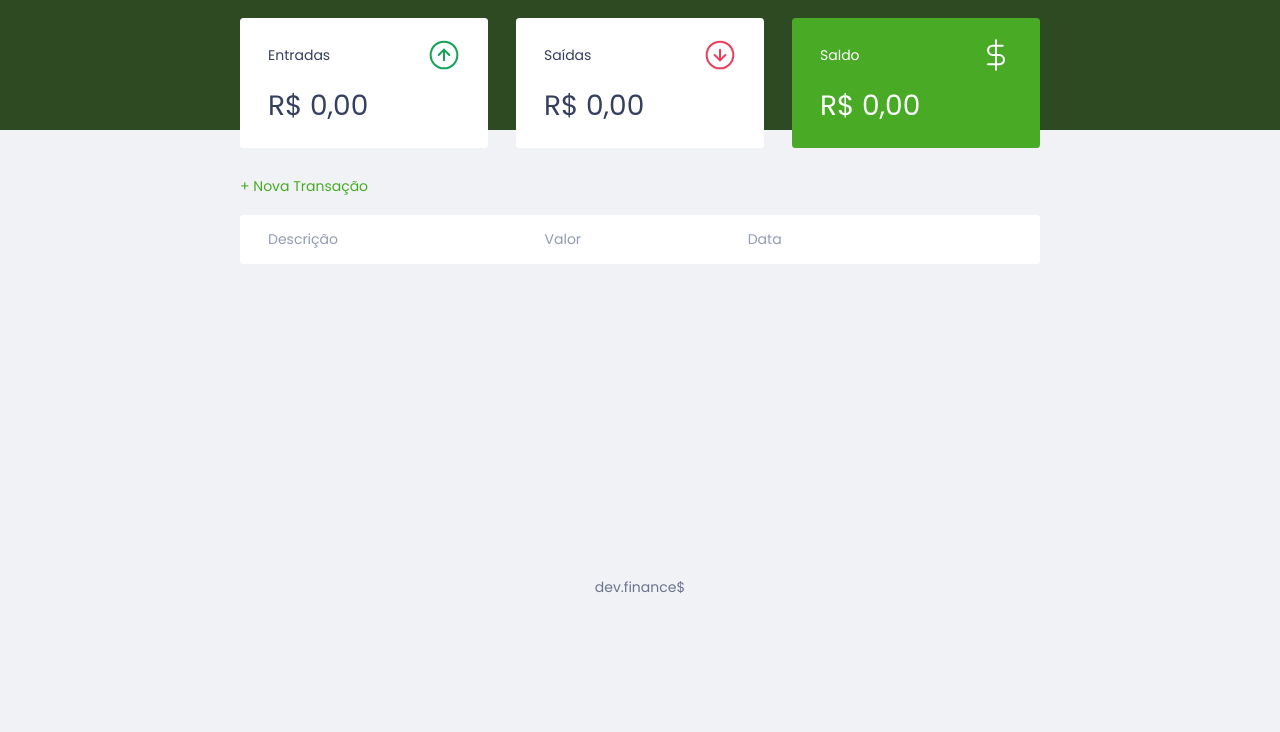
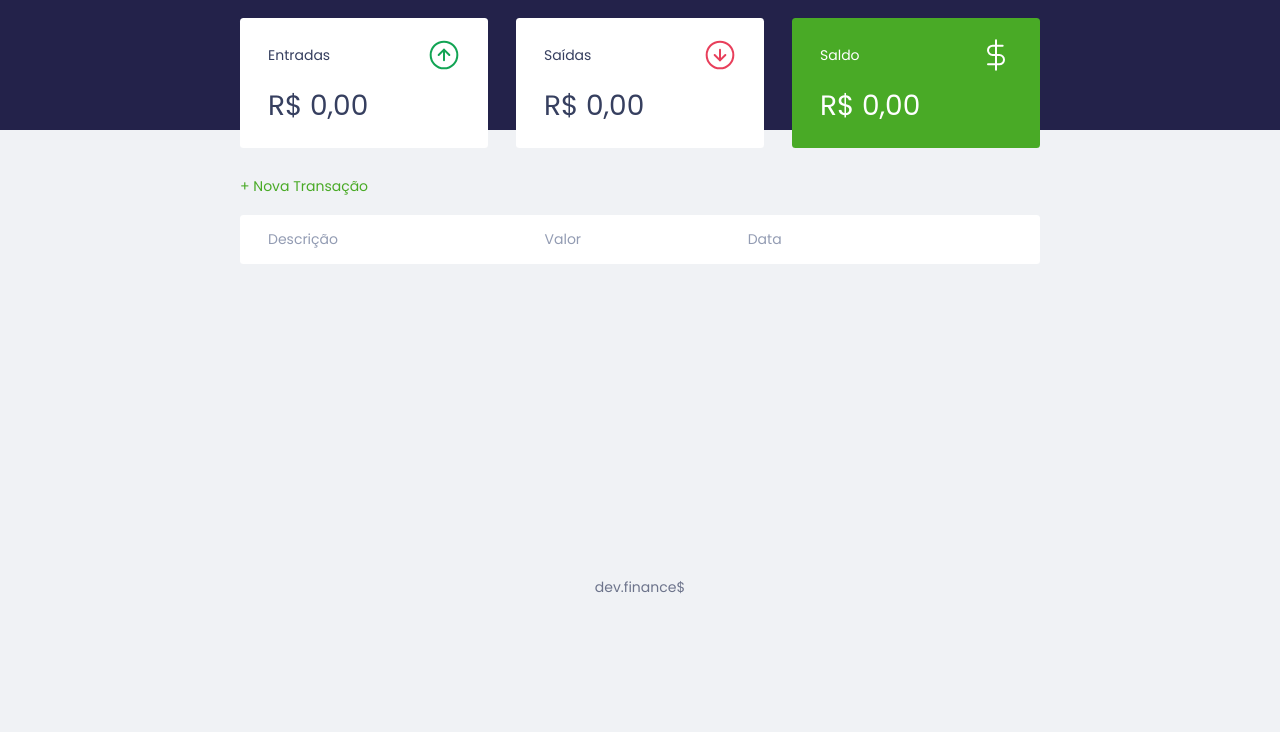
Before and after one commit to TSCTiago/MasterFinance, a plain HTML site: page index.html in a window 1280 px wide. Shown: the part 68-800 px from the top of the page. Drawn offline with Linux system fonts and the light colour scheme.

Commit message:
fundo and background update

```diff
--- a/style.css
+++ b/style.css
@@ -87,7 +87,7 @@ button:hover{
 }
 
 header{
-    background: #2d4a22;
+    background: #23224a;
     padding: 2rem 0 10rem;
     text-align: center;
 }
```
Also changed, not shown: assets/fundo.jpg (added).
